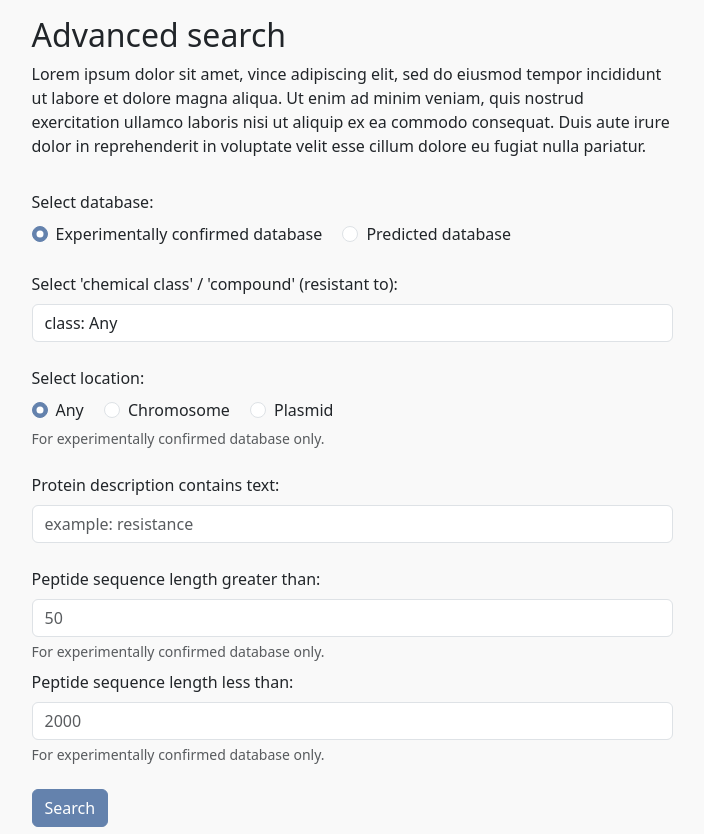
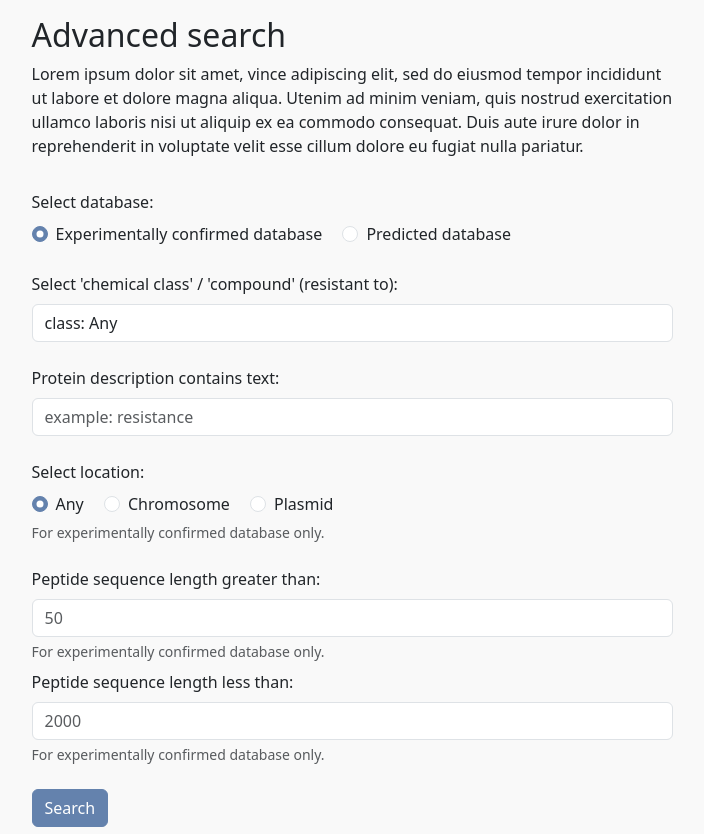
Before and after one commit to NBISweden/bacmet, a Flask app: page /search in a window 1280 px wide. Shown: the part 56-890 px from the top of the page, without its empty margins (288-992 px from the left). Run offline with Flask 3, Linux system fonts and the light colour scheme; some libraries are stand-ins or nearby versions.

Commit message:
style: change placement of formfield

```diff
--- a/app/app/templates/search_result.html
+++ b/app/app/templates/search_result.html
@@ -4,10 +4,11 @@
 <div class="row justify-content-center pt-3 pb-3">
   <div class="col-sm-12 col-md-9 col-lg-7">
     <h2>Advanced search</h2>
-    <p>Lorem ipsum dolor sit amet, vince adipiscing elit, sed do eiusmod tempor incididunt ut labore et dolore magna aliqua. Ut
-    enim ad minim veniam, quis nostrud exercitation ullamco laboris nisi ut aliquip ex ea commodo consequat. Duis aute irure
-    dolor in reprehenderit in voluptate velit esse cillum dolore eu fugiat nulla pariatur.</p>
+    <p>Lorem ipsum dolor sit amet, vince adipiscing elit, sed do eiusmod tempor incididunt ut labore et dolore magna
+      aliqua. Utenim ad minim veniam, quis nostrud exercitation ullamco laboris nisi ut aliquip ex ea commodo consequat. Duis aute
+      irure dolor in reprehenderit in voluptate velit esse cillum dolore eu fugiat nulla pariatur.</p>
     <form action="{{form_target}}">
+
       {% with field = fields.database %}
       <fieldset class="form-group pt-3 pb-2">
         <legend>{{ field.label }}:</legend>
@@ -33,6 +34,14 @@
       </fieldset>
       {% endwith %}
 
+      {% with field = fields.protein_description %}
+      <fieldset class="form-group pt-3 pb-2">
+        <label class="form-label" for="{{ field.name }}">{{ field.label }}:</label>
+        <input class="form-control" type="text" name="{{ field.name }}" value="{{ field.value }}" id="{{ field.name }}"
+          placeholder="example: resistance">
+      </fieldset>
+      {% endwith %}
+
       {% with field = fields.location %}
       <fieldset class="form-group pt-3 pb-2">
         <legend>{{ field.label }}:</legend>
@@ -44,13 +53,6 @@
         </div>
         {% endfor %}
         <div class="form-text">For experimentally confirmed database only.</div>
-      </fieldset>
-      {% endwith %}
-
-      {% with field = fields.protein_description %}
-      <fieldset class="form-group pt-3 pb-2">
-        <label class="form-label" for="{{ field.name }}">{{ field.label }}:</label>
-        <input class="form-control" type="text" name="{{ field.name }}" value="{{ field.value }}" id="{{ field.name }}" placeholder="example: resistance">
       </fieldset>
       {% endwith %}
 
@@ -66,7 +68,6 @@
         <input class="form-control" type="number" name="{{ field.name }}" placeholder="{{ field.placeholder }}"
           value="{{ field.value }}" id="{{ field.name }}">
         <div id="{{ field.name }}" class="form-text">For experimentally confirmed database only.</div>
-
         {% endwith %}
       </fieldset>
 
@@ -90,7 +91,8 @@
   {% if predicted %}
   <li>{{ predicted.blast_hit_genome }}, {{ validated.gene_name }}, {{ validated.bacmet_id }}</li>
   {% else %}
-    <li>{{ validated.gene_name }}, {{ validated.bacmet_id }}{% if validated.compounds %}{% for compound in validated.compounds %}, {{ compound.compound_name }} {% endfor %}{% endif %}</li>
+  <li>{{ validated.gene_name }}, {{ validated.bacmet_id }}{% if validated.compounds %}{% for compound in
+    validated.compounds %}, {{ compound.compound_name }} {% endfor %}{% endif %}</li>
   {% endif %}
   {% endwith %}{% endfor %}
 </ul>
```
Lines whose indentation alone changed are shown as unchanged.
